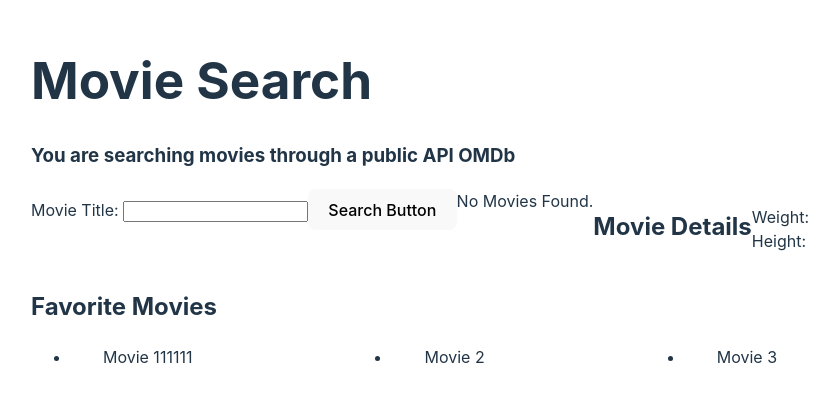
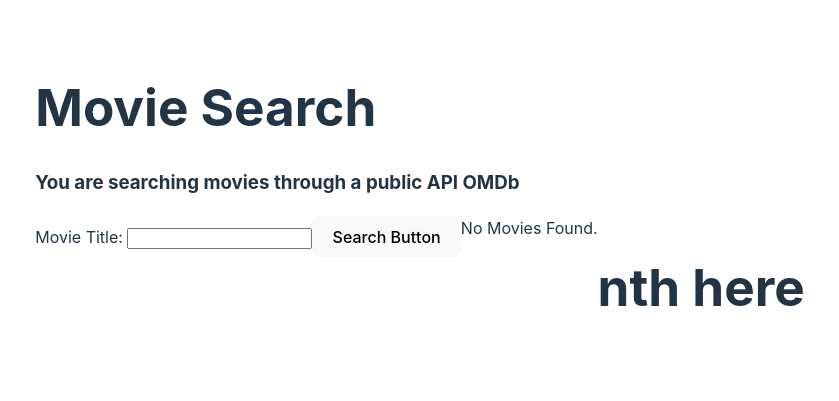
Before and after one commit to krynite/Proj-2-MovieListings, a React (Vite) app: page / in a window 1280 px wide. Shown: the part 199-600 px from the top of the page, without its empty margins (220-1059 px from the left). Built offline with nearby package versions, Linux system fonts and the light colour scheme.

Commit message:
Still routing issues

```diff
--- a/package.json
+++ b/package.json
@@ -12,7 +12,8 @@
   "dependencies": {
     "react": "^18.3.1",
     "react-dom": "^18.3.1",
-    "react-router": "^7.1.4"
+    "react-router": "^7.1.4",
+    "react-router-dom": "^7.1.5"
   },
   "devDependencies": {
     "@eslint/js": "^9.17.0",
--- a/src/App.jsx
+++ b/src/App.jsx
@@ -2,7 +2,7 @@
 import "../src/App.css"
 import SearchMovie from "./components/SearchMovies";
 import DisplayMovieList from "./components/DisplayMovieList";
-import {Route, Routes} from  'react-router'
+import {Route, Routes} from  'react-router-dom'
 import FavList from "./components/FavList"
 import DisplayMovieDetail from "./pages/DisplayMovieDetail";
 
@@ -17,20 +17,21 @@ const App = () => {
    <div className="mainDiv">
         <SearchMovie></SearchMovie>
         <section>
-          {/* <h2>Search Results: </h2> */}
           <Routes>
+            <Route path="/" element={<h1>nth here</h1>}/>
             <Route path="/SearchedMovies" element={<DisplayMovieList/>}/>
             <Route path="/SearchedMovies/:movieID" element={<DisplayMovieDetail/>}/>
+            <Route path="*" element={<h2>Whoops, nothing here!</h2>} />
           </Routes>
         </section>
         <section></section>
     </div>
-      <div>
+      {/* <div>
         <h2>Favorite Movies </h2>
         <Routes>
           <Route path="" element={<FavList/>}/>
         </Routes>
-      </div>
+      </div> */}
 
     </>
 
--- a/src/components/searchMovies.jsx
+++ b/src/components/searchMovies.jsx
@@ -1,5 +1,5 @@
 import { useState } from "react"
-import getData from "../services/movieServices"
+import {getData} from "../services/movieServices"
 import DisplayMovieList from "./DisplayMovieList"
 import DisplayMovieDetail from "../pages/DisplayMovieDetail"
 
@@ -40,7 +40,7 @@ const SearchMovie = () => {
                 <button type="submit">Search Button</button>
             </form>
             <DisplayMovieList movies={cachedData}/>
-            <DisplayMovieDetail movies={cachedData}/>
+            {/* <DisplayMovieDetail movies={cachedData}/> */}
         </>
 
     )
--- a/src/pages/DisplayMovieDetail.jsx
+++ b/src/pages/DisplayMovieDetail.jsx
@@ -1,24 +1,45 @@
-import { useParams } from "react-router";
+import { useParams } from "react-router-dom";
+import {getMovieId} from "../services/movieServices"
+import {useEffect, useState} from "react"
 
+const DisplayMovieDetail = () => {
+    const { movieID } = useParams()
+    const [movieDetails, setMovieDetails] = useState(null)
 
+    useEffect(() => {
+        const fetchMovieDetails = async () => {
+            try {
+                const data = await getMovieId(movieID)
+                setMovieDetails(data)
+            } catch (error) {
+                console.error('Error fetching movie details:', error)
+            }
+        }
 
-const DisplayMovieDetail = (prop) => {
-    // console.log(prop)
-    const {movieID} = useParams();
-    console.log(`movieID:`, movieID)
+        if (movieID) {
+            fetchMovieDetails()
+        }
+    }, [movieID])
+
+    if (!movieDetails) {
+        return <div>Loading...</div>
+    }
 
     return (
-        <>
-        <h2>Movie Details</h2>
-            <dl>
-                <dt>Weight:</dt>
-                <dd></dd>
-                <dt>Height:</dt>
-                <dd></dd>
-            </dl>
-        </>
+        <div className="movie-details">
+            <h2>{movieDetails.Title}</h2>
+            <div className="movie-info">
+                <p><strong>Year:</strong> {movieDetails.Year}</p>
+                <p><strong>Rated:</strong> {movieDetails.Rated}</p>
+                <p><strong>Runtime:</strong> {movieDetails.Runtime}</p>
+                <p><strong>Genre:</strong> {movieDetails.Genre}</p>
+                <p><strong>Director:</strong> {movieDetails.Director}</p>
+                <p><strong>Actors:</strong> {movieDetails.Actors}</p>
+                <p><strong>Plot:</strong> {movieDetails.Plot}</p>
+                <p><strong>IMDb Rating:</strong> {movieDetails.imdbRating}</p>
+            </div>
+        </div>
+    )
+}
 
-    )
-
-}
 export default DisplayMovieDetail
--- a/src/services/movieServices.js
+++ b/src/services/movieServices.js
@@ -32,4 +32,25 @@ async function getData(searchTitle,numSearchPage = 1) {
 
 }
 
-export default getData
+async function getMovieId(movieId) {
+
+    const getUrl = `${url}apikey=${API_KEY}&i=${movieId}`
+
+    try {
+        const response = await fetch(getUrl);
+        if (!response.ok) {
+        throw new Error(`Response status: ${response.status}`);
+        }
+
+        const json = await response.json();
+        return json;
+    } catch (error) {
+        console.error(error.message);
+
+    }
+
+
+
+}
+
+export  {getData, getMovieId}
```
Also changed, not shown: src/components/displayMovieList.jsx (+5 -3 lines), 2 other files (tests, documents, lock files or other folders).
